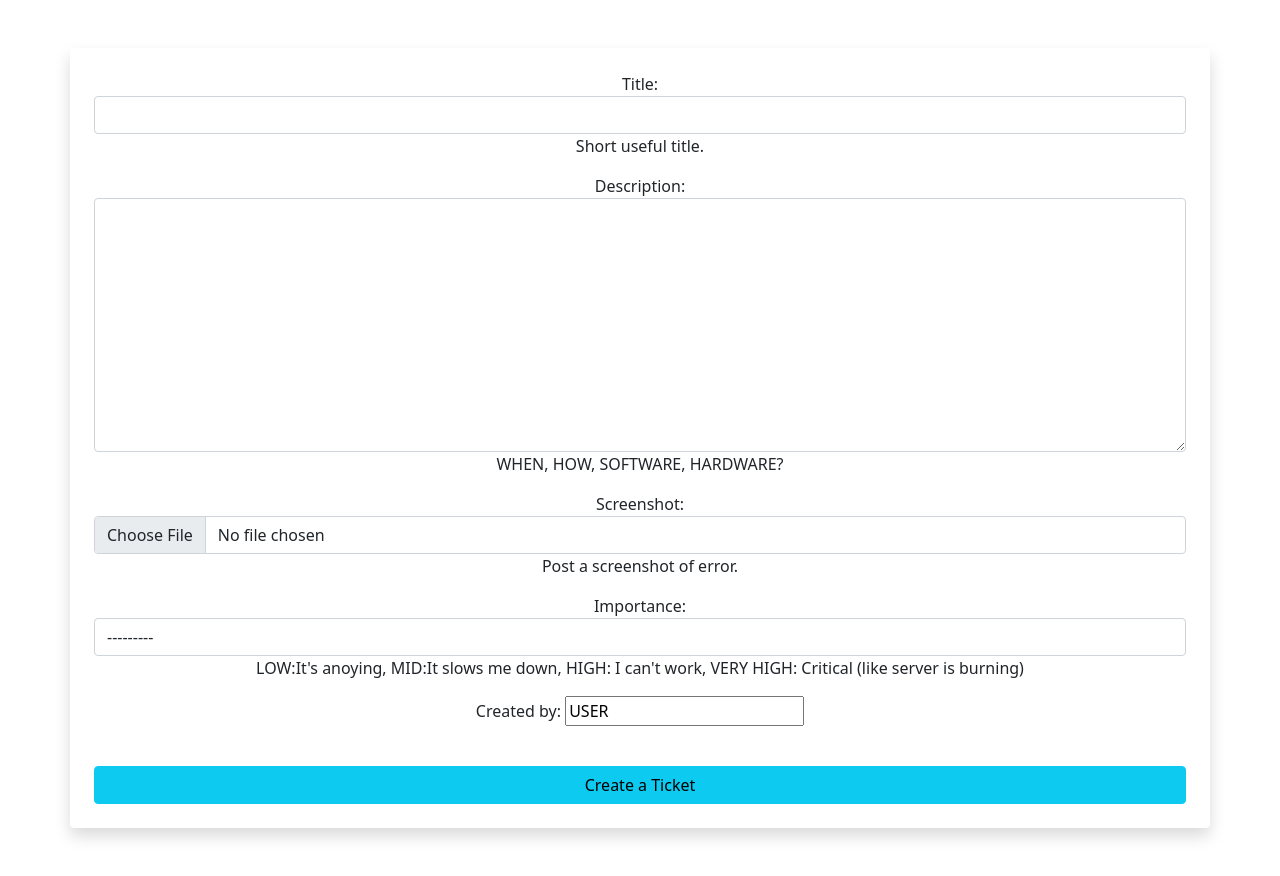
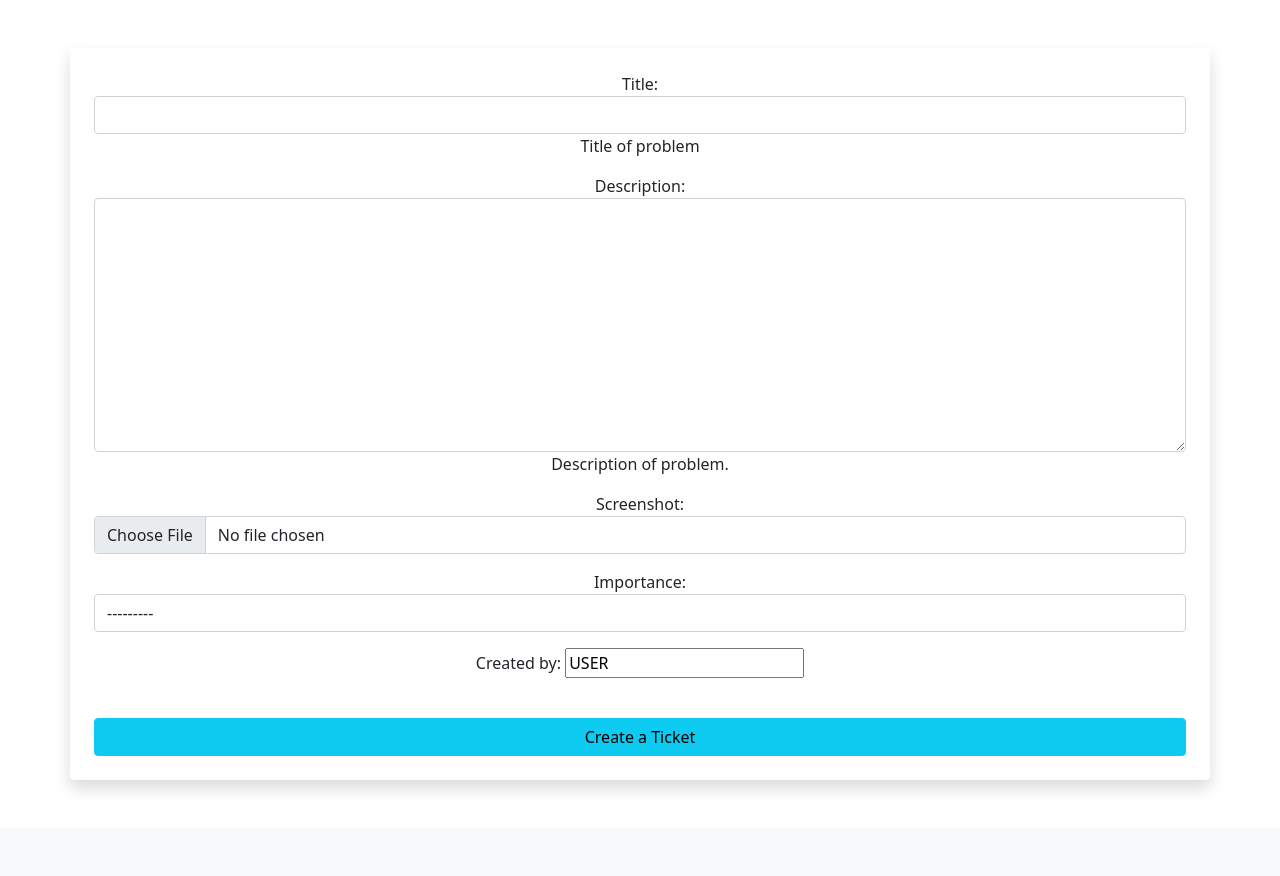
Before and after one commit to sbtah/django-helpdesk, a Django app: page /tickets/create-ticket/ in a window 1280 px wide. Shown: the part 56-932 px from the top of the page. After the commit the page ends 845 px from the top, so only its background shows below. Run offline with Django 4.2, Linux system fonts and the light colour scheme.

Commit message:
Modified view and html form for creating tickets.

```diff
--- a/templates/home.html
+++ b/templates/home.html
@@ -4,6 +4,6 @@
 <div class="container">
     <h1>Welcome to ZorinDESK</h1>
     <p>We solve problems ....</p>
-    <p>.... after coffe.</p>
+    <p>.... after coffee.</p>
 </div>
 {% endblock content %}
--- a/templates/navbar.html
+++ b/templates/navbar.html
@@ -1,6 +1,6 @@
 <nav class="navbar navbar-expand-lg navbar-light bg-light">
     <div class="container-fluid">
-        <a class="navbar-brand" href="#">ZorinDESK</a>
+        <a class="navbar-brand" href="/">ZorinDESK</a>
         <button class="navbar-toggler" type="button" data-bs-toggle="collapse" data-bs-target="#navbarSupportedContent"
             aria-controls="navbarSupportedContent" aria-expanded="false" aria-label="Toggle navigation">
             <span class="navbar-toggler-icon"></span>
--- a/tickets/forms.py
+++ b/tickets/forms.py
@@ -19,9 +19,3 @@ class TicketForm(forms.ModelForm):
     class Meta:
         model = Ticket
         fields = ['title', 'description', 'screenshot', 'importance', 'created_by',]
-        help_texts = {
-            'title': _('Short useful title.'),
-            'description': _('WHEN, HOW, SOFTWARE, HARDWARE?'),
-            'screenshot': _('Post a screenshot of error.'),
-            'importance': _("LOW:It's anoying, MID:It slows me down, HIGH: I can't work, VERY HIGH: Critical (like server is burning)"),
-        }
--- a/tickets/templates/tickets/create_ticket.html
+++ b/tickets/templates/tickets/create_ticket.html
@@ -2,7 +2,7 @@
 {% block title %}Create Ticket{% endblock title %}
 {% block content %}
 <div class="container-sm mt-3 text-center mt-5 shadow mt-3 p-4 mb-5 rounded">
-    <form action="" method="POST">
+    <form action="" method="POST" enctype="multipart/form-data">
         {% csrf_token %}
         {{ form.as_p }}
         <button class="w-100 btn btn-info mt-4" type="submit">Create a Ticket</button>
--- a/tickets/views.py
+++ b/tickets/views.py
@@ -1,6 +1,7 @@
 from django.shortcuts import render, redirect
 from tickets.models import Ticket
 from tickets.forms import TicketForm
+
 
 
 def create_ticket(request):
@@ -8,7 +9,7 @@ def create_ticket(request):
 
     form = TicketForm
     if request.method == 'POST':
-        form = TicketForm(request.POST)
+        form = TicketForm(request.POST, request.FILES)
         if form.is_valid():
             form.save()
             return redirect('home')
```
Also changed, not shown: README.md.
